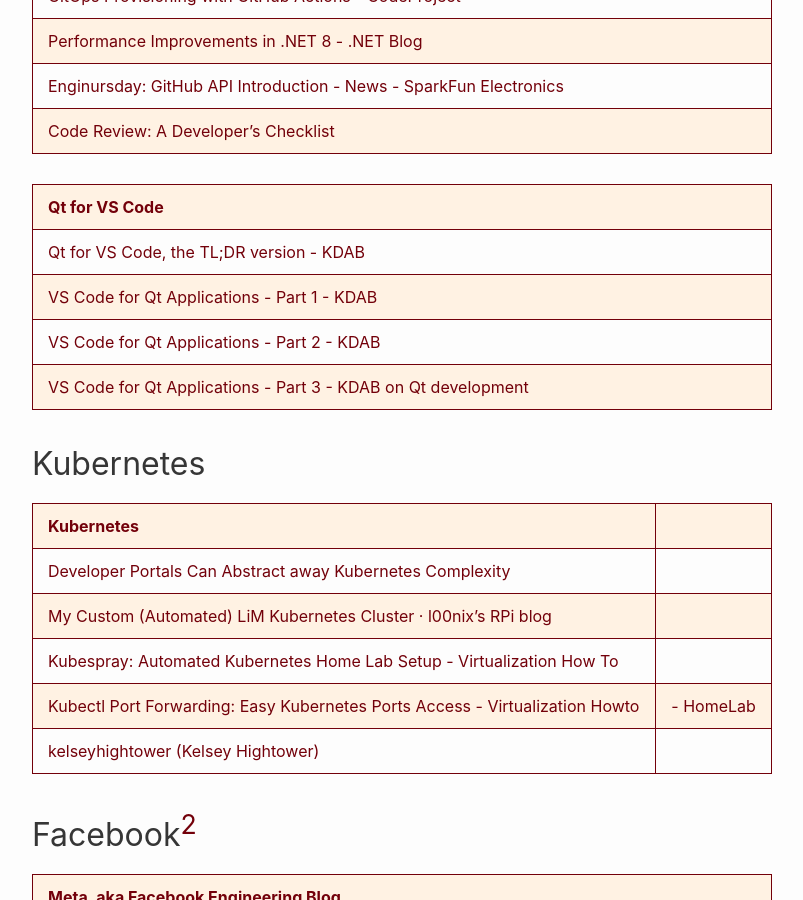
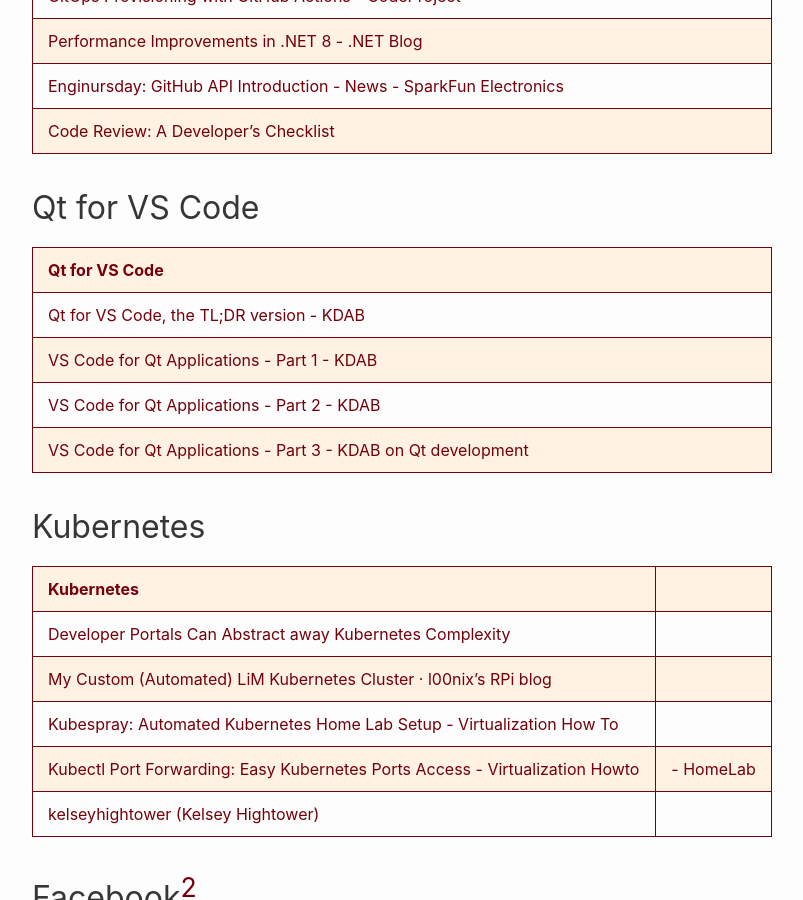
Before and after one commit to RalphHightower/RalphHightower, a Jekyll site: the page built from ProgrammingArticles.md, in a window 1280 px wide and 900 px high, scrolled down 2931 px. Shown: the whole window, without its empty margins (238-1041 px from the left). Built offline with Jekyll 4.4.1, drawn with Linux system fonts in a browser that asks for light colours; our own code applies the rules of GitHub Pages for plain Markdown files.

Commit message:
[docs](doc): ProgrammingArticles(extended description)

```diff
--- a/ProgrammingArticles.md
+++ b/ProgrammingArticles.md
@@ -44,13 +44,14 @@
 | [Enginursday: GitHub API Introduction - News - SparkFun Electronics](https://www.sparkfun.com/news/1913 ) |
 | [Code Review: A Developer's Checklist](https://www.codemotion.com/magazine/backend/code-review-checklist-for-developers/ ) |
 
+## Qt for VS Code
 
 | Qt for VS Code |
 |---|
-| [Qt for VS Code, the TL;DR version - KDAB](https://www.kdab.com/qt-for-vs-code-the-tldr-version/ )
-| [VS Code for Qt Applications - Part 1 - KDAB](https://www.kdab.com/using-visual-studio-code-for-qt-apps-pt-1/ )
-| [VS Code for Qt Applications - Part 2 - KDAB](https://www.kdab.com/using-visual-studio-code-for-qt-apps-pt-2/ )
-| [VS Code for Qt Applications - Part 3 - KDAB on Qt development](https://www.kdab.com/using-vsc-for-qt-apps-part-3/ )
+| [Qt for VS Code, the TL;DR version - KDAB](https://www.kdab.com/qt-for-vs-code-the-tldr-version/ ) |
+| [VS Code for Qt Applications - Part 1 - KDAB](https://www.kdab.com/using-visual-studio-code-for-qt-apps-pt-1/ ) |
+| [VS Code for Qt Applications - Part 2 - KDAB](https://www.kdab.com/using-visual-studio-code-for-qt-apps-pt-2/ ) |
+| [VS Code for Qt Applications - Part 3 - KDAB on Qt development](https://www.kdab.com/using-vsc-for-qt-apps-part-3/ ) |
 
 ## Kubernetes
 
```
